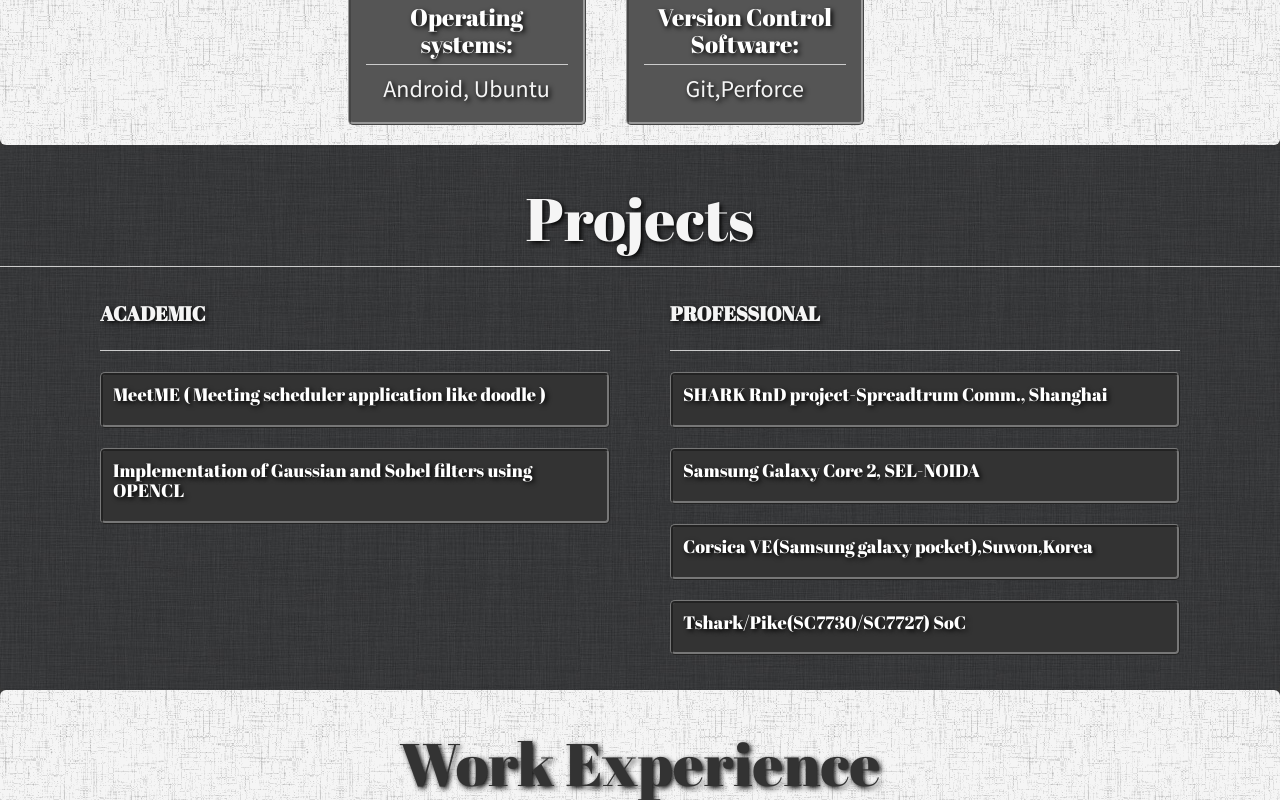
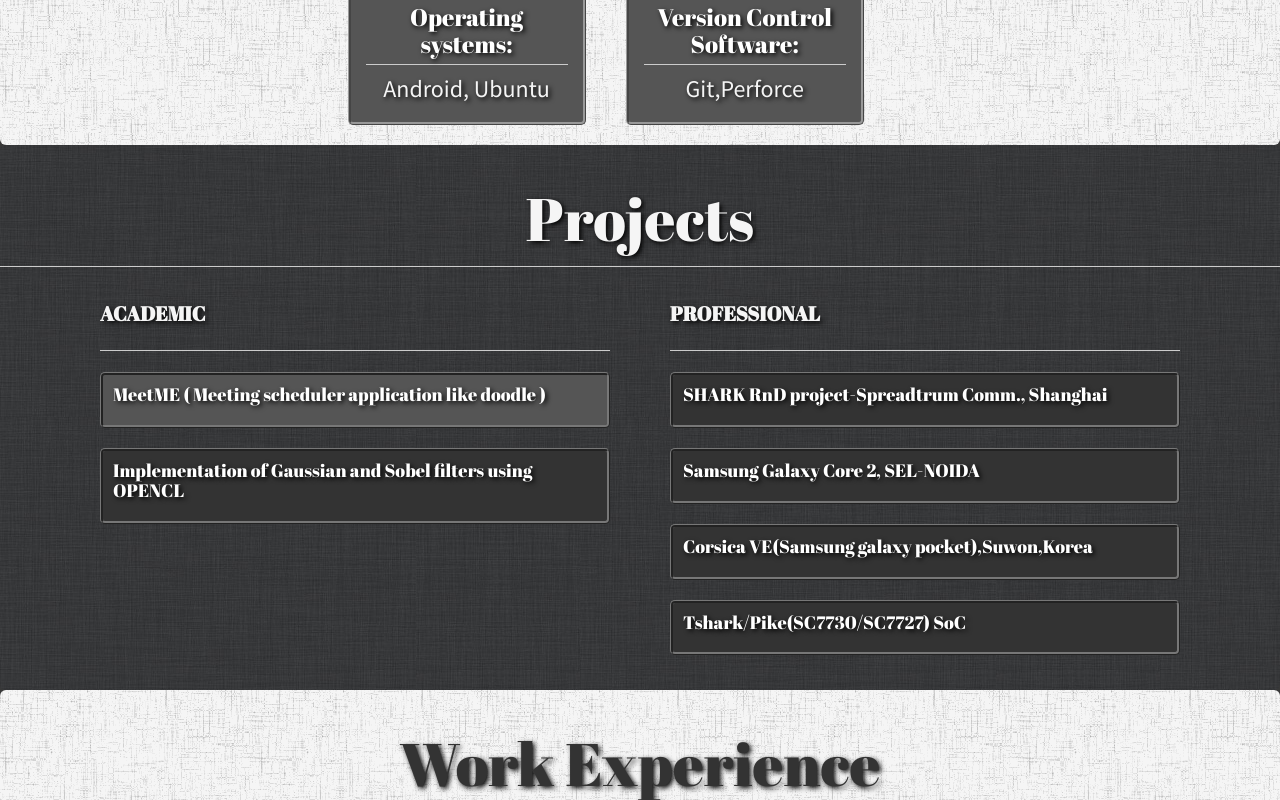
Before and after one commit to prafull1249/praf1249, a plain HTML site: page about.html in a window 1280 px wide. In both pictures the pointer is over the element "MeetME ( Meeting scheduler application like doodle )". Shown: the part 551-1351 px from the top of the page. Drawn offline with nearby package versions, Linux system fonts and the light colour scheme.

Commit message:
hover effect added

```diff
--- a/about.html
+++ b/about.html
@@ -340,6 +340,7 @@
                 $(".picframebach ul").fadeIn(1000);
                 $(".picframebach").slideToggle("slow");
                 $("#picframe #vnit").slideToggle("slow");
+                $('#bachelors').off('hover');
               });
 
               $("#masters").click(function() {
--- a/css/about.css
+++ b/css/about.css
@@ -179,6 +179,11 @@ div#bachelors,div#masters{
 	background:#333;
 	text-shadow: 2px 2px 5px #000;
 }
+.project:hover, #bachelors:hover, #masters:hover{
+	background:#555;
+
+}
+
 .education .recognition h3{
 	color: #f5f5f5;
 	font-weight: normal;
```
